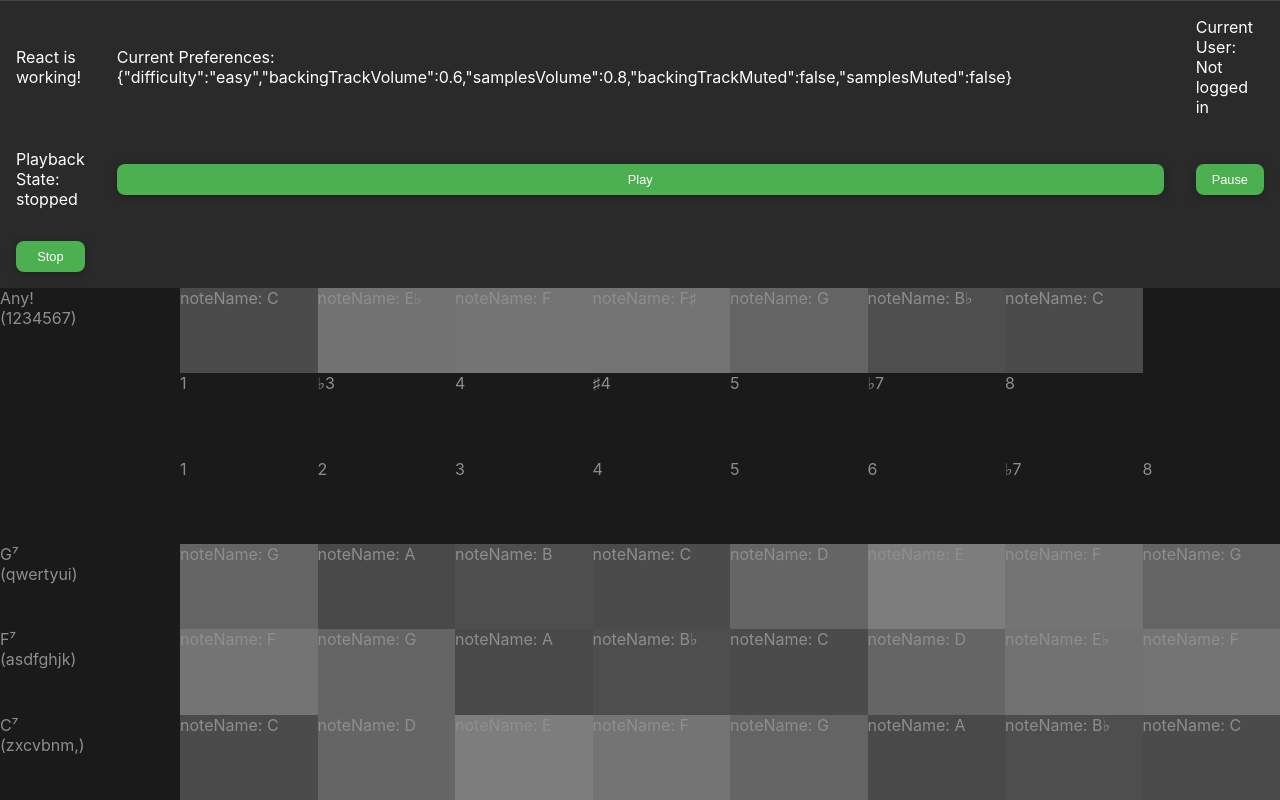
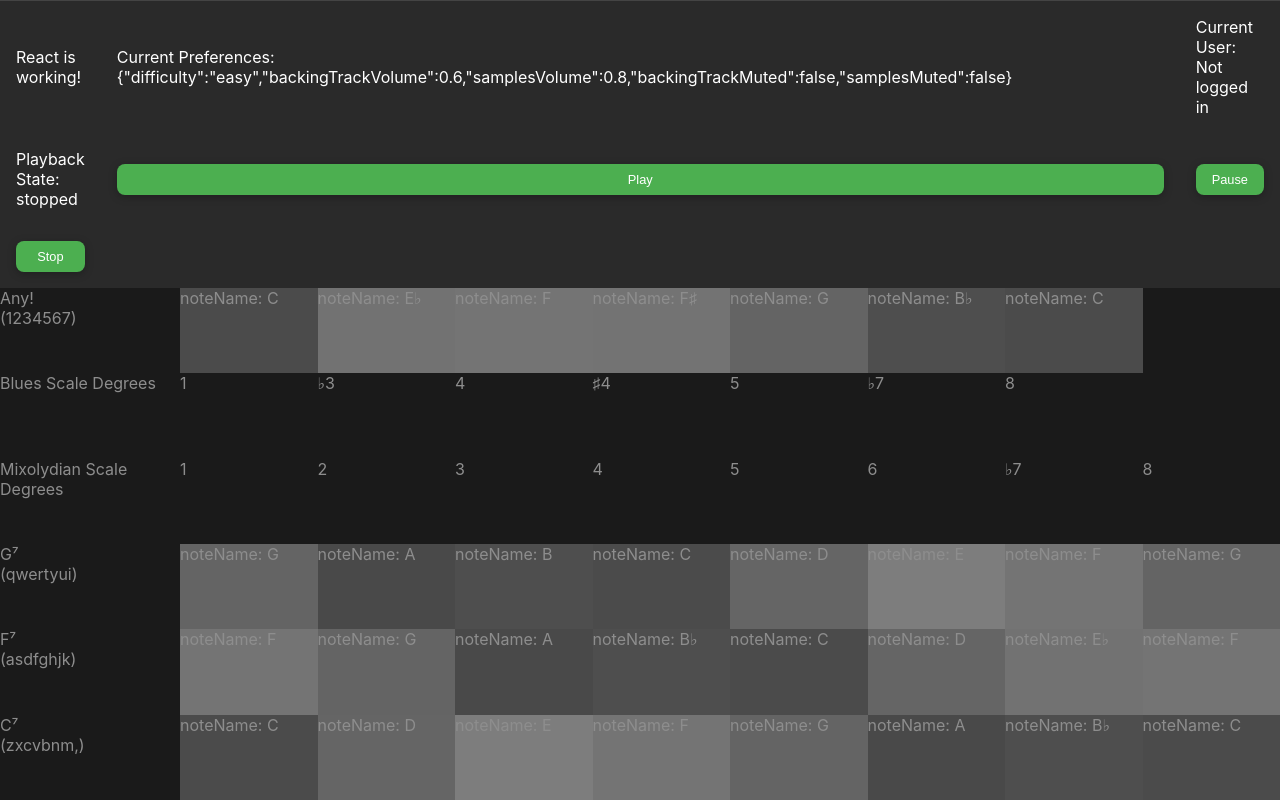
Before and after one commit to asdfang/color-improv, a React (Vite) app in the folder client/: page / in a window 1280 px wide. Built offline with nearby package versions, Linux system fonts and the light colour scheme; no server answers.

Commit message:
refactor: rename labelText -> label

```diff
--- a/client/src/components/grid/ScaleLabelCell.jsx
+++ b/client/src/components/grid/ScaleLabelCell.jsx
@@ -1,12 +1,12 @@
 import PropTypes from "prop-types";
 
 /**
- * @param {{labelText: string}} props
+ * @param {{label: string}} props
  */
-export function ScaleLabelCell({ labelText }) {
-    return <div>{labelText}</div>;
+export function ScaleLabelCell({ label }) {
+    return <div>{label}</div>;
 }
 
 ScaleLabelCell.propTypes = {
-    labelText: PropTypes.string.isRequired,
+    label: PropTypes.string.isRequired,
 };
```
